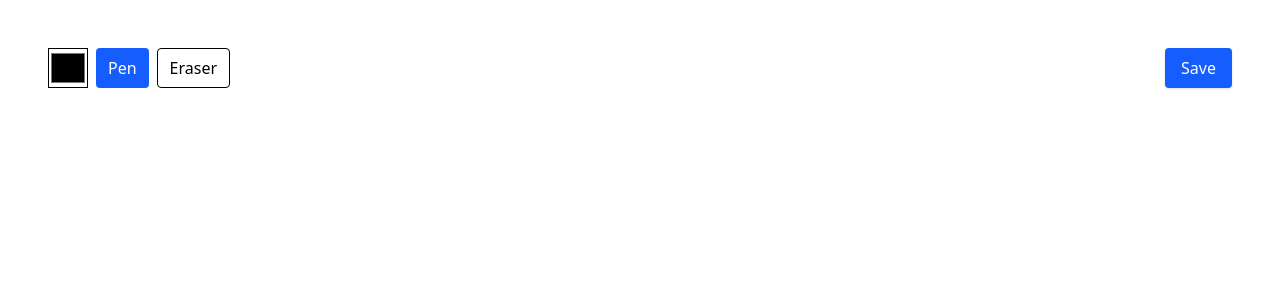
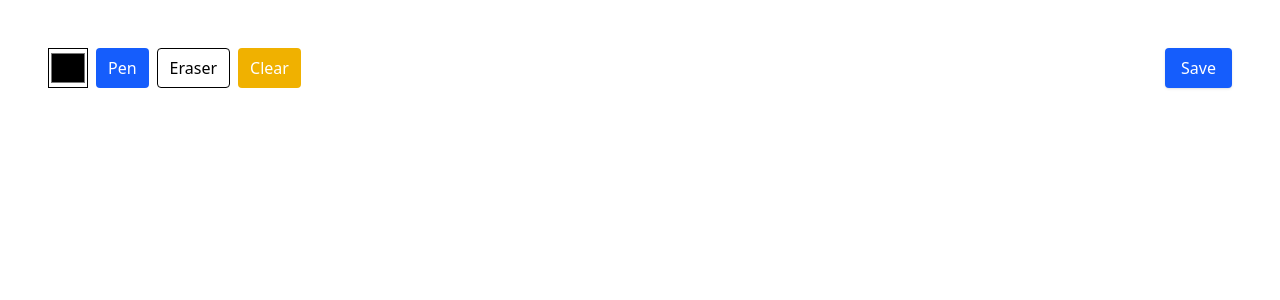
Before and after one commit to Aniikr8/whiteboard-project, a React (Vite) app in the folder frontend/: page /room/1 in a window 1280 px wide. Shown: the top 300 px of the page. Built offline with nearby package versions, Linux system fonts and the light colour scheme; no server answers.

Commit message:
Update Whiteboard.jsx

```diff
--- a/frontend/src/components/Whiteboard.jsx
+++ b/frontend/src/components/Whiteboard.jsx
@@ -43,12 +43,19 @@ const Whiteboard = () => {
       ctx.stroke();
     };
 
+    const handleClearCanvas = () => {
+      ctx.clearRect(0, 0, canvas.width, canvas.height);
+      setStrokes([]);
+    };
+
     socket.on("start-draw", handleStartDraw);
     socket.on("draw", handleDraw);
+    socket.on("clear-canvas", handleClearCanvas);
 
     return () => {
       socket.off("start-draw", handleStartDraw);
       socket.off("draw", handleDraw);
+      socket.off("clear-canvas", handleClearCanvas);
     };
   }, []);
 
@@ -104,7 +111,7 @@ const Whiteboard = () => {
 
   const saveDrawing = async () => {
     try {
-   const response = await fetch("https://whiteboard-backend-0wlm.onrender.com/api/save", {
+      const response = await fetch("http://localhost:5000/api/save", {
         method: "POST",
         headers: {
           "Content-Type": "application/json",
@@ -120,11 +127,17 @@ const Whiteboard = () => {
     }
   };
 
+  const clearCanvas = () => {
+    const ctx = canvasRef.current.getContext("2d");
+    ctx.clearRect(0, 0, canvasRef.current.width, canvasRef.current.height);
+    setStrokes([]);
+    socket.emit("clear-canvas", roomId);
+  };
+
   useEffect(() => {
     const loadDrawing = async () => {
       try {
-        const res = await fetch(`https://whiteboard-backend-0wlm.onrender.com/api/load/${roomId}`);
-             // const res = await fetch(`http://localhost:5000/api/load/${roomId}`);
+        const res = await fetch(`http://localhost:5000/api/load/${roomId}`);
         const savedStrokes = await res.json();
         const ctx = canvasRef.current.getContext("2d");
 
@@ -158,16 +171,27 @@ const Whiteboard = () => {
 
         <button
           onClick={() => setTool("pen")}
-          className={`px-3 py-1 rounded ${tool === "pen" ? "bg-blue-600 text-white" : "bg-white border"}`}
+          className={`px-3 py-1 rounded ${
+            tool === "pen" ? "bg-blue-600 text-white" : "bg-white border"
+          }`}
         >
           Pen
         </button>
 
         <button
           onClick={() => setTool("eraser")}
-          className={`px-3 py-1 rounded ${tool === "eraser" ? "bg-red-600 text-white" : "bg-white border"}`}
+          className={`px-3 py-1 rounded ${
+            tool === "eraser" ? "bg-red-600 text-white" : "bg-white border"
+          }`}
         >
           Eraser
+        </button>
+
+        <button
+          onClick={clearCanvas}
+          className="px-3 py-1 rounded bg-yellow-500 text-white hover:bg-yellow-600"
+        >
+          Clear
         </button>
       </div>
 
```
